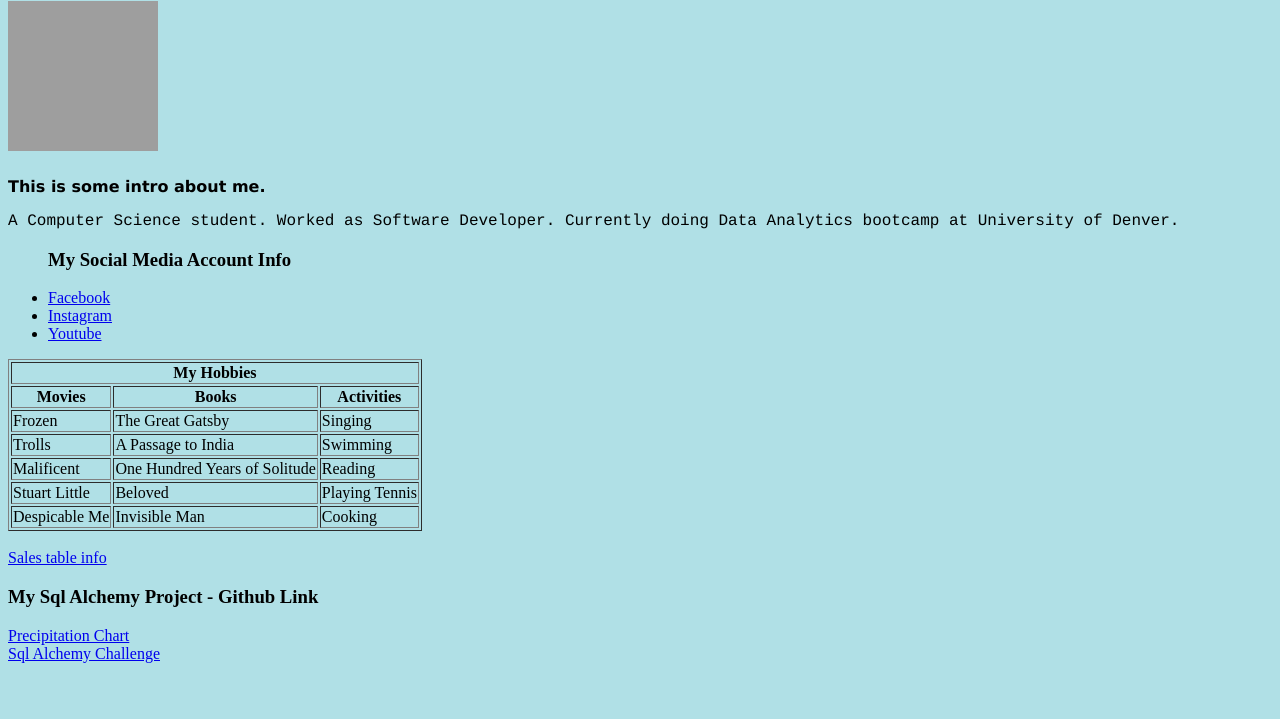
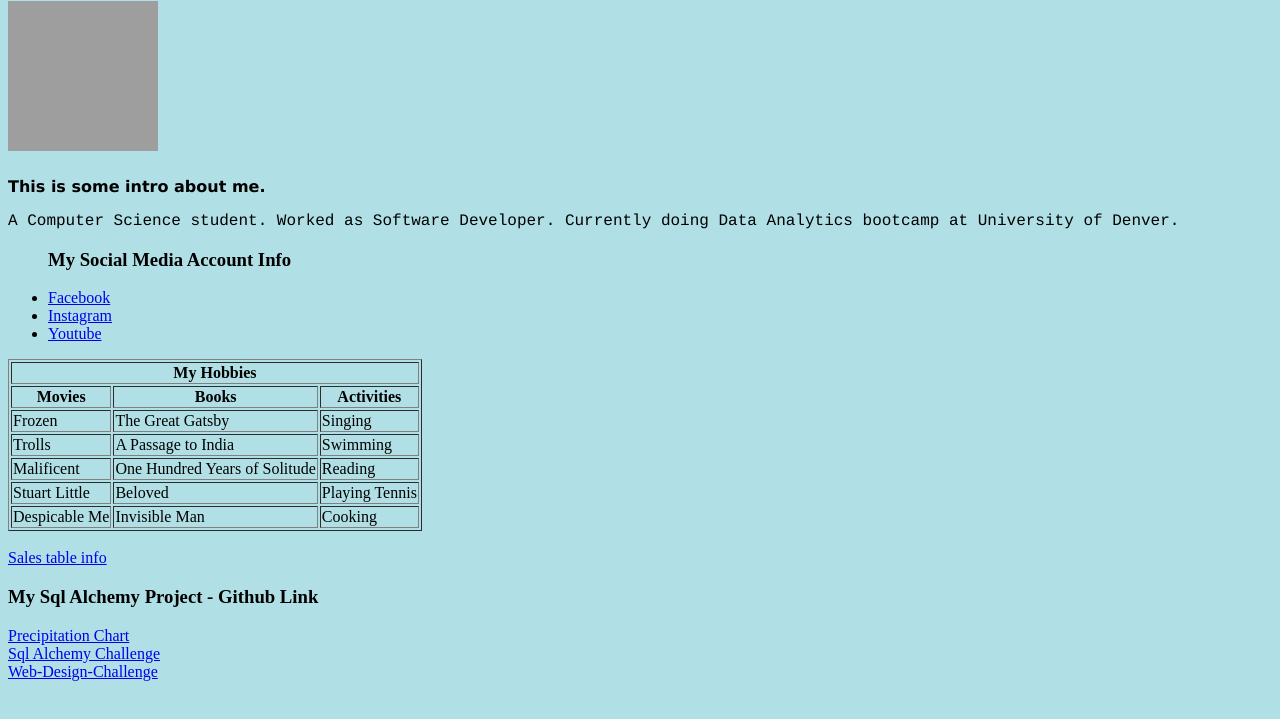
Before and after one commit to prasannarangam21/prasannarangam21.github.io, a plain HTML site: page index.html in a window 1280 px wide. Shown: the part 79-798 px from the top of the page. Drawn offline with Linux system fonts and the light colour scheme; grey boxes are pictures that could not be loaded.

Commit message:
added link to web-design homework

```diff
--- a/index.html
+++ b/index.html
@@ -60,7 +60,8 @@
 <a href="C:\Users\prasa\my-data-class\du-den-data-pt-03-2020-u-c\11-Web\1\Activities\06-Stu_WorkingWithTables\Unsolved\index.html" target="_blank">Sales table info</a><br/>
 <h3> My Sql Alchemy Project - Github Link</h3>
 <a href="https://github.com/prasannarangam21/sqlalchemy-challenge/blob/master/precipitation.png" target="_blank">Precipitation Chart</a><br/>
-<a href="https://github.com/prasannarangam21/sqlalchemy-challenge" target="_blank">Sql Alchemy Challenge</a>
+<a href="https://github.com/prasannarangam21/sqlalchemy-challenge" target="_blank">Sql Alchemy Challenge</a><br/>
+<a href="https://github.com/prasannarangam21/Web-Design-Challenge/blob/master/WebVisualizations/index.html" target="_blank">Web-Design-Challenge</a>
 <!--
 <a href="https://github.com/prasannarangam21/bio-prj.github.io/blob/master/climate.html" target="_blank">Link to climate Analysis Page</a>-->
  </head>
```
